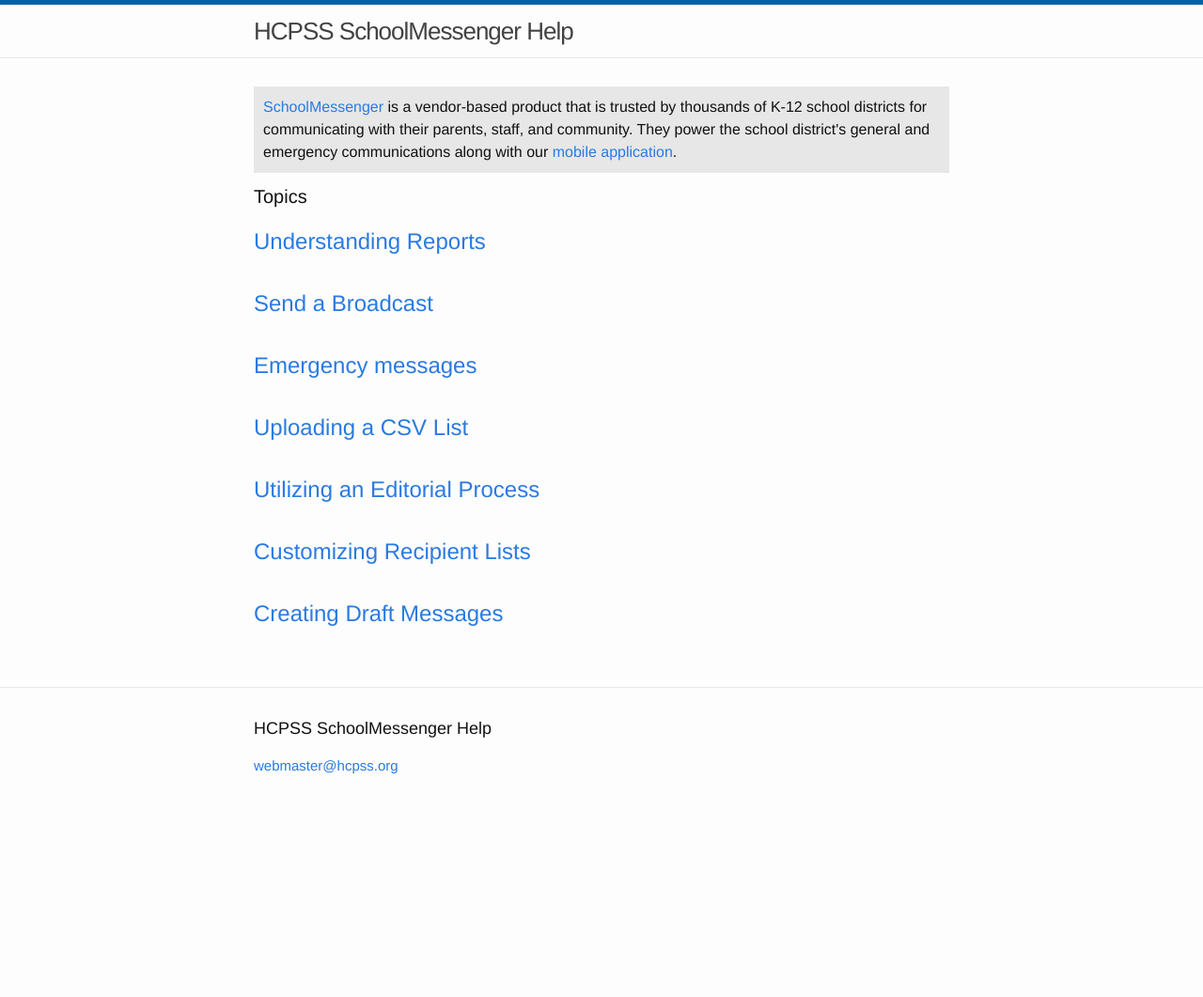
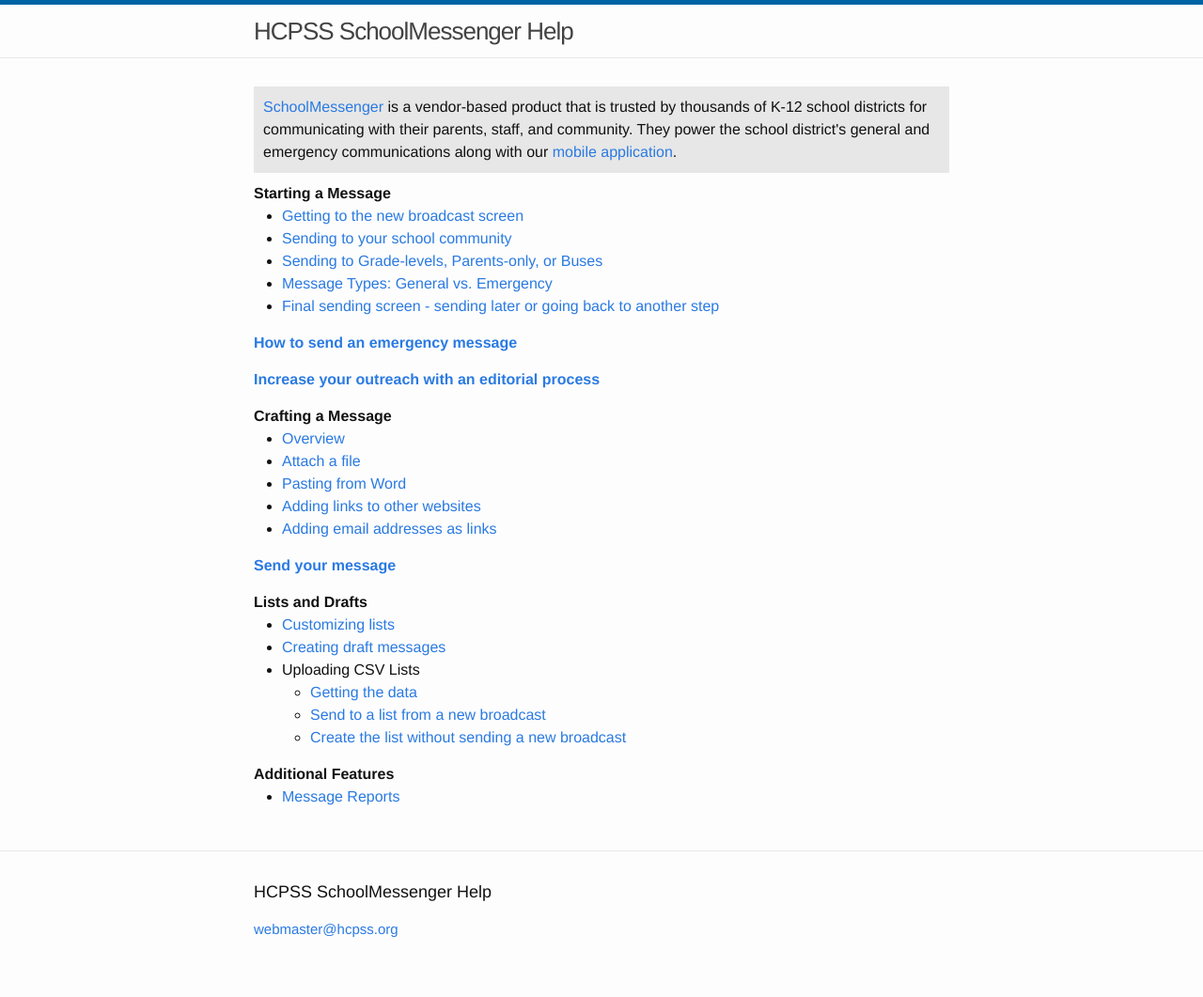
Before and after one commit to HCPSS/school-messenger-help, a Jekyll site: the page built from index.html, in a window 1280 px wide. Shown: the whole page at 94% size. Built offline with Jekyll 4.4.1, drawn with Linux system fonts in a browser that asks for light colours; before the commit the page ends 900 px from its top, so only the background shows below that.

Commit message:
restructured for better breakouts

```diff
--- a/index.html
+++ b/index.html
@@ -8,17 +8,39 @@
 <a href="https://www.schoolmessenger.com" target="_blank">SchoolMessenger</a> is a vendor-based product that is trusted by thousands of K-12 school districts for communicating with their parents, staff, and community. They power the school district's general and emergency communications along with our <a href="http://launch.customschoolapp.net/hcpss/" target="_blank">mobile application</a>.
 </div>
 
-  <h1 class="page-heading">Topics</h1>
-
-  <ul class="post-list">
-    {% for post in site.posts %}
-      <li>
-        <span class="post-meta"></span>
-
-        <h2>
-          <a class="post-link" href="{{ post.url | prepend: site.baseurl }}">{{ post.title }}</a>
-        </h2>
-      </li>
-    {% endfor %}
+  <strong>Starting a Message</strong>
+    <ul>
+      <li><a href="/school-messenger-help/2014/02/17/quickly-send.html">Getting to the new broadcast screen</a></li>
+      <li><a href="/school-messenger-help/2014/02/17/quickly-send.html#recipients">Sending to your school community</a></li>
+      <li><a href="/school-messenger-help/2014/02/17/quickly-send.html#custom-rules">Sending to Grade-levels, Parents-only, or Buses</a></li>
+      <li><a href="/school-messenger-help/2014/02/17/quickly-send.html#message-types">Message Types: General vs. Emergency</a></li>
+      <li><a href="/school-messenger-help/2014/02/17/quickly-send.html#sending-screen">Final sending screen - sending later or going back to another step</a></li>
+    </ul>
+  <p><strong><a href="/school-messenger-help/2014/02/17/important-message-stationary.html">How to send an emergency message</a></strong></p>
+  <p><strong><a href="/school-messenger-help/2014/02/17/editorial-process.html">Increase your outreach with an editorial process</a></strong></p>
+  <strong>Crafting a Message</strong>
+    <ul>
+      <li><a href="/school-messenger-help/2014/02/17/quickly-send.html#message-editing">Overview</a></li>
+      <li><a href="/school-messenger-help/2014/02/17/quickly-send.html#attachment-files">Attach a file</a></li>
+      <li><a href="/school-messenger-help/2014/02/17/quickly-send.html#paste-word">Pasting from Word</a></li>
+      <li><a href="/school-messenger-help/2014/02/17/quickly-send.html#adding-links">Adding links to other websites</a></li>
+      <li><a href="/school-messenger-help/2014/02/17/quickly-send.html#enter-email-address">Adding email addresses as links</a></li>
+    </ul>
+  <p><strong><a href="/school-messenger-help/2014/02/17/quickly-send.html#sending">Send your message</a></strong></p>
+  <strong>Lists and Drafts</strong>
+  <ul>
+    <li><a href="/school-messenger-help/2014/02/17/customizing-recipients.html">Customizing lists</li>
+    <li><a href="/school-messenger-help/2014/02/17/customizing-recipients.html">Creating draft messages</a></li>
+    <li>Uploading CSV Lists
+      <ul>
+        <li><a href="/school-messenger-help/2014/02/17/exporting-emails.html#getting-data">Getting the data</a></li>
+        <li><a href="/school-messenger-help/2014/02/17/exporting-emails.html#new-broadcast">Send to a list from a new broadcast</a></li>
+        <li><a href="/school-messenger-help/2014/02/17/exporting-emails.html#no-broadcast">Create the list without sending a new broadcast</a></li>
+      </ul>
+    </li>
+  </ul>
+  <strong>Additional Features</strong>
+  <ul>
+    <li><a href="/school-messenger-help/2014/02/17/understanding-reports.html">Message Reports</a></li>
   </ul>
 </div>
```
